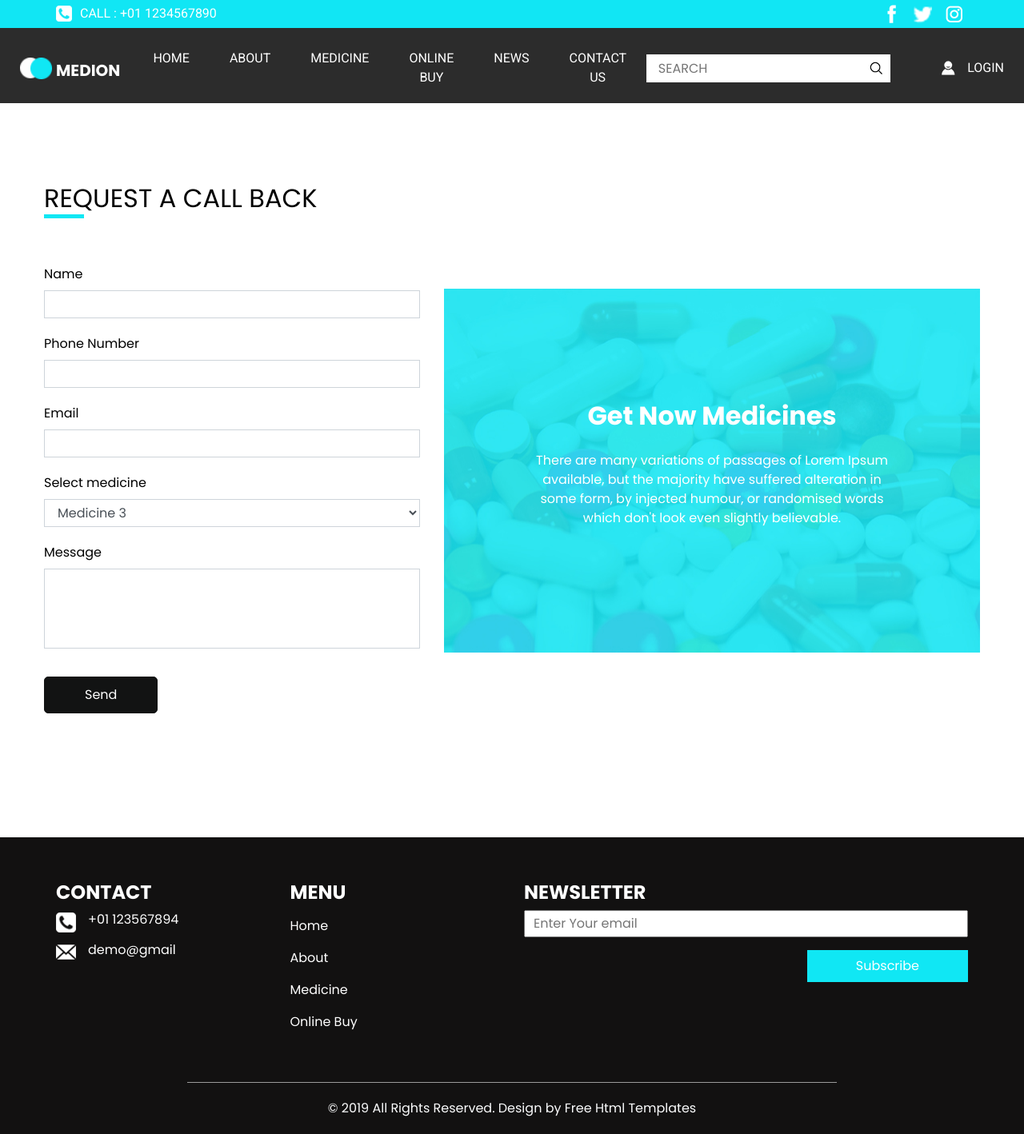
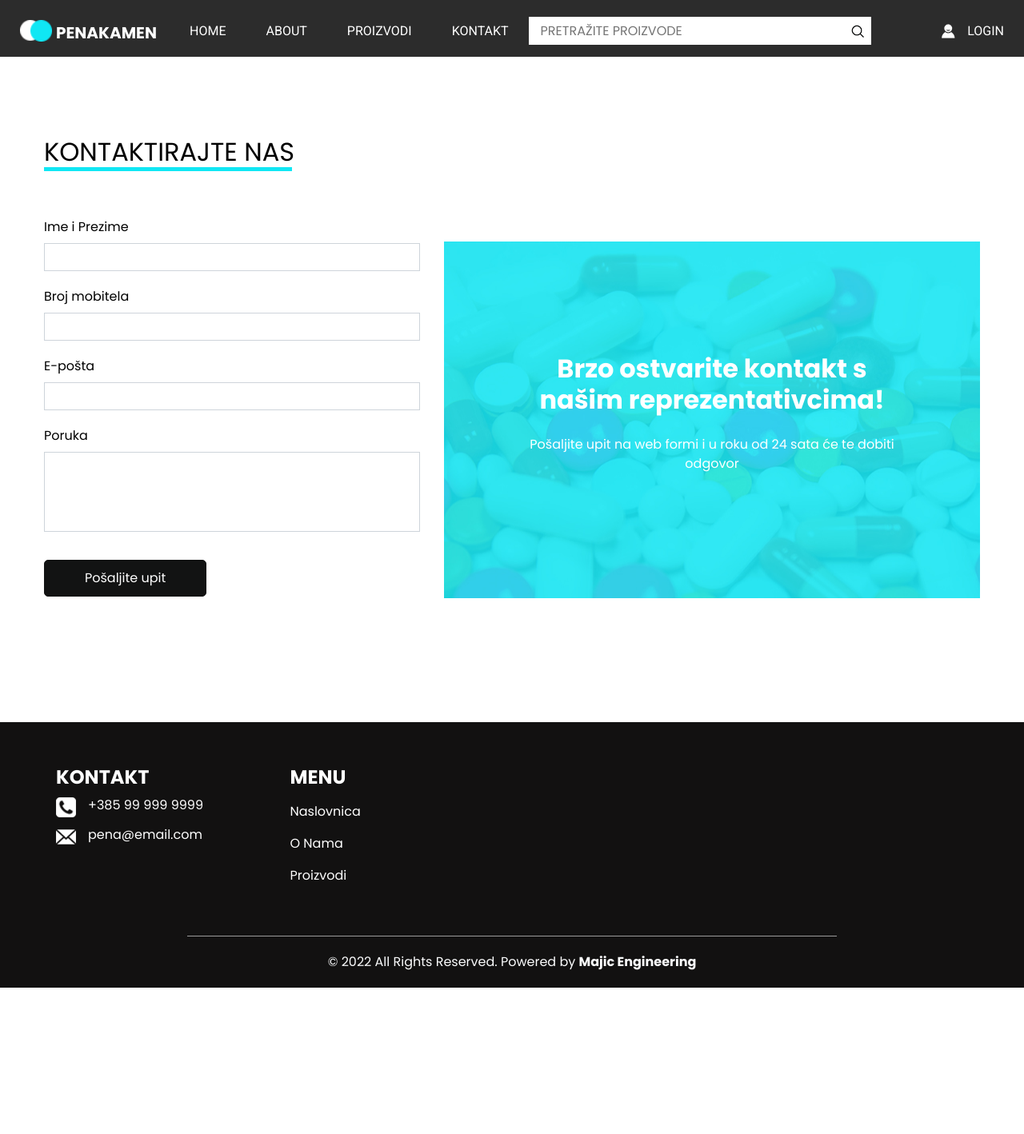
Before and after one commit to MajicEngineering/kamen, a plain HTML site: page contact.html in a window 1280 px wide. Shown: the whole page at 80% size. After the commit the page ends 1235 px from the top, so only its background shows below. Drawn offline with nearby package versions, Linux system fonts and the light colour scheme.

Commit message:
Developed contact.html
Changed most attributes including navbar elements and info section. Changed form and text

```diff
--- a/contact.html
+++ b/contact.html
@@ -12,7 +12,7 @@
   <meta name="description" content="" />
   <meta name="author" content="" />
 
-  <title>Medion</title>
+  <title>Kontakt</title>
 
   <!-- slider stylesheet -->
   <link rel="stylesheet" type="text/css"
@@ -39,10 +39,12 @@
     <!-- header section strats -->
     <header class="header_section">
       <div class="container">
-        <div class="top_contact-container">
+
+        <!-- top header (removed)-->
+        <!-- <div class="top_contact-container">
           <div class="tel_container">
             <a href="">
-              <img src="images/telephone-symbol-button.png" alt=""> Call : +01 1234567890
+              <img src="images/telephone-symbol-button.png" alt=""> Call : +385 99 999 9999
             </a>
           </div>
           <div class="social-container">
@@ -56,14 +58,14 @@
               <img src="images/instagram.png" alt="" class="s-3">
             </a>
           </div>
-        </div>
+        </div> -->
       </div>
       <div class="container-fluid">
         <nav class="navbar navbar-expand-lg custom_nav-container pt-3">
           <a class="navbar-brand" href="index.html">
             <img src="images/logo.png" alt="">
             <span>
-              Medion
+              PENAKAMEN
             </span>
           </a>
           <button class="navbar-toggler" type="button" data-toggle="collapse" data-target="#navbarSupportedContent"
@@ -80,21 +82,21 @@
                 <li class="nav-item">
                   <a class="nav-link" href="about.html"> About </a>
                 </li>
+                <!-- <li class="nav-item">
+                  <a class="nav-link" href="medicine.html"> Medicine </a>
+                </li> -->
                 <li class="nav-item">
-                  <a class="nav-link" href="medicine.html"> Medicine </a>
+                  <a class="nav-link" href="buy.html">Proizvodi</a>
                 </li>
+                <!-- <li class="nav-item">
+                  <a class="nav-link" href="news.html"> News </a>
+                </li> -->
                 <li class="nav-item">
-                  <a class="nav-link" href="buy.html"> Online Buy </a>
-                </li>
-                <li class="nav-item">
-                  <a class="nav-link" href="news.html"> News </a>
-                </li>
-                <li class="nav-item">
-                  <a class="nav-link" href="contact.html">Contact us</a>
+                  <a class="nav-link" href="contact.html">kontakt</a>
                 </li>
               </ul>
               <form class="form-inline ">
-                <input type="search" placeholder="Search">
+                <input type="search" placeholder="Pretražite proizvode">
                 <button class="btn  my-2 my-sm-0 nav_search-btn" type="submit"></button>
               </form>
               <div class="login_btn-contanier ml-0 ml-lg-5">
@@ -122,7 +124,7 @@
       <div class="row">
         <div class="custom_heading-container ">
           <h2>
-            Request A call back
+            Kontaktirajte nas
           </h2>
         </div>
       </div>
@@ -133,42 +135,41 @@
           <div class="form_contaier">
             <form>
               <div class="form-group">
-                <label for="exampleInputName1">Name</label>
+                <label for="exampleInputName1">Ime i Prezime</label>
                 <input type="text" class="form-control" id="exampleInputName1">
               </div>
               <div class="form-group">
-                <label for="exampleInputNumber1">Phone Number</label>
+                <label for="exampleInputNumber1">Broj mobitela</label>
                 <input type="text" class="form-control" id="exampleInputNumber1">
               </div>
 
               <div class="form-group">
-                <label for="exampleInputEmail1">Email </label>
+                <label for="exampleInputEmail1">E-pošta</label>
                 <input type="email" class="form-control" id="exampleInputEmail1">
               </div>
               <div class="form-group ">
-                <label for="inputState">Select medicine</label>
+                <!-- <label for="inputState">Select medicine</label>
                 <select id="inputState" class="form-control">
                   <option selected>Medicine 1</option>
                   <option selected>Medicine 2</option>
-                  <option selected>Medicine 3</option>
+                  <option selected>Medicine 3</option> -->
                 </select>
               </div>
               <div class="form-group">
-                <label for="exampleInputMessage">Message</label>
+                <label for="exampleInputMessage">Poruka</label>
                 <input type="text" class="form-control" id="exampleInputMessage">
               </div>
-              <button type="submit" class="">Send</button>
+              <button type="submit" class="">Pošaljite upit</button>
             </form>
           </div>
         </div>
         <div class="col-md-7">
           <div class="detail-box">
             <h3>
-              Get Now Medicines
+              Brzo ostvarite kontakt s našim reprezentativcima!
             </h3>
             <p>
-              There are many variations of passages of Lorem Ipsum available, but the majority have suffered alteration
-              in some form, by injected humour, or randomised words which don't look even slightly believable.
+              Pošaljite upit na web formi i u roku od 24 sata će te dobiti odgovor
             </p>
           </div>
         </div>
@@ -185,7 +186,7 @@
         <div class="col-md-3">
           <div class="info_contact">
             <h4>
-              Contact
+              Kontakt
             </h4>
             <div class="box">
               <div class="img-box">
@@ -193,7 +194,7 @@
               </div>
               <div class="detail-box">
                 <h6>
-                  +01 123567894
+                  +385 99 999 9999
                 </h6>
               </div>
             </div>
@@ -203,7 +204,7 @@
               </div>
               <div class="detail-box">
                 <h6>
-                  demo@gmail
+                  pena@email.com
                 </h6>
               </div>
             </div>
@@ -216,22 +217,23 @@
             </h4>
             <ul class="navbar-nav  ">
               <li class="nav-item active">
-                <a class="nav-link" href="index.html">Home <span class="sr-only">(current)</span></a>
+                <a class="nav-link" href="index.html">Naslovnica <span class="sr-only">(current)</span></a>
               </li>
               <li class="nav-item">
-                <a class="nav-link" href="about.html"> About </a>
+                <a class="nav-link" href="about.html"> O Nama </a>
               </li>
+              <!-- <li class="nav-item">
+                <a class="nav-link" href="medicine.html"> Medicine </a>
+              </li> -->
               <li class="nav-item">
-                <a class="nav-link" href="medicine.html"> Medicine </a>
-              </li>
-              <li class="nav-item">
-                <a class="nav-link" href="buy.html"> Online Buy </a>
+                <a class="nav-link" href="buy.html"> Proizvodi </a>
               </li>
             </ul>
           </div>
         </div>
         <div class="col-md-6">
-          <div class="info_news">
+          <!-- newsletter -->
+          <!-- <div class="info_news">
             <h4>
               newsletter
             </h4>
@@ -243,7 +245,7 @@
                 </button>
               </div>
             </form>
-          </div>
+          </div> -->
         </div>
       </div>
     </div>
@@ -255,8 +257,8 @@
   <!-- footer section -->
   <section class="container-fluid footer_section">
     <p>
-      &copy; 2019 All Rights Reserved. Design by
-      <a href="https://html.design/">Free Html Templates</a>
+      &copy; 2022 All Rights Reserved. Powered by
+      <a href="https://html.design/"> <b>Majic Engineering</b></a>
     </p>
   </section>
   <!-- footer section -->
--- a/css/style.css
+++ b/css/style.css
@@ -49,7 +49,7 @@ body {
   left: 50%;
   -webkit-transform: translateX(-50%);
           transform: translateX(-50%);
-  width: 50px;
+  width: 310px;
   height: 5px;
   background-color: #10e7f4;
 }
```
